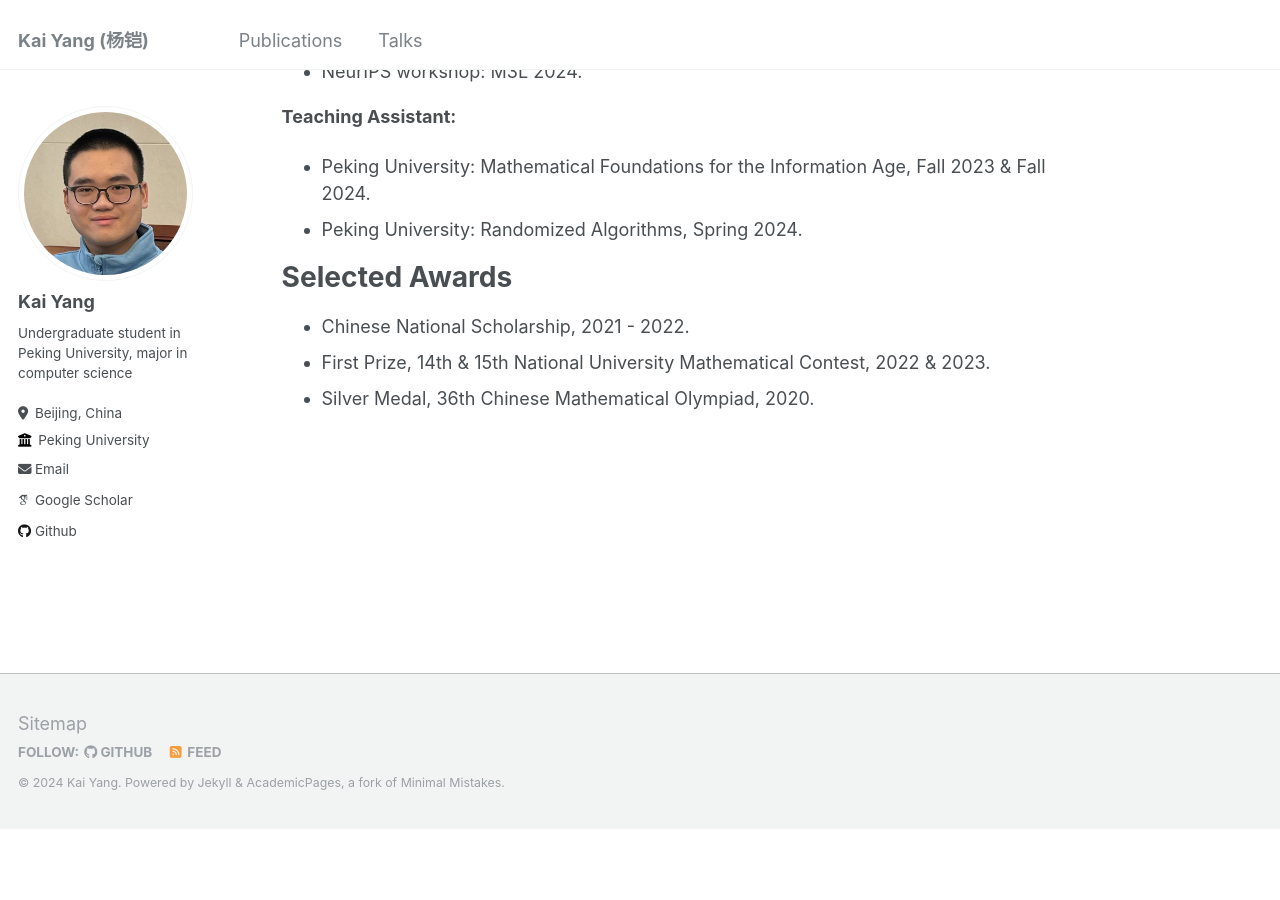
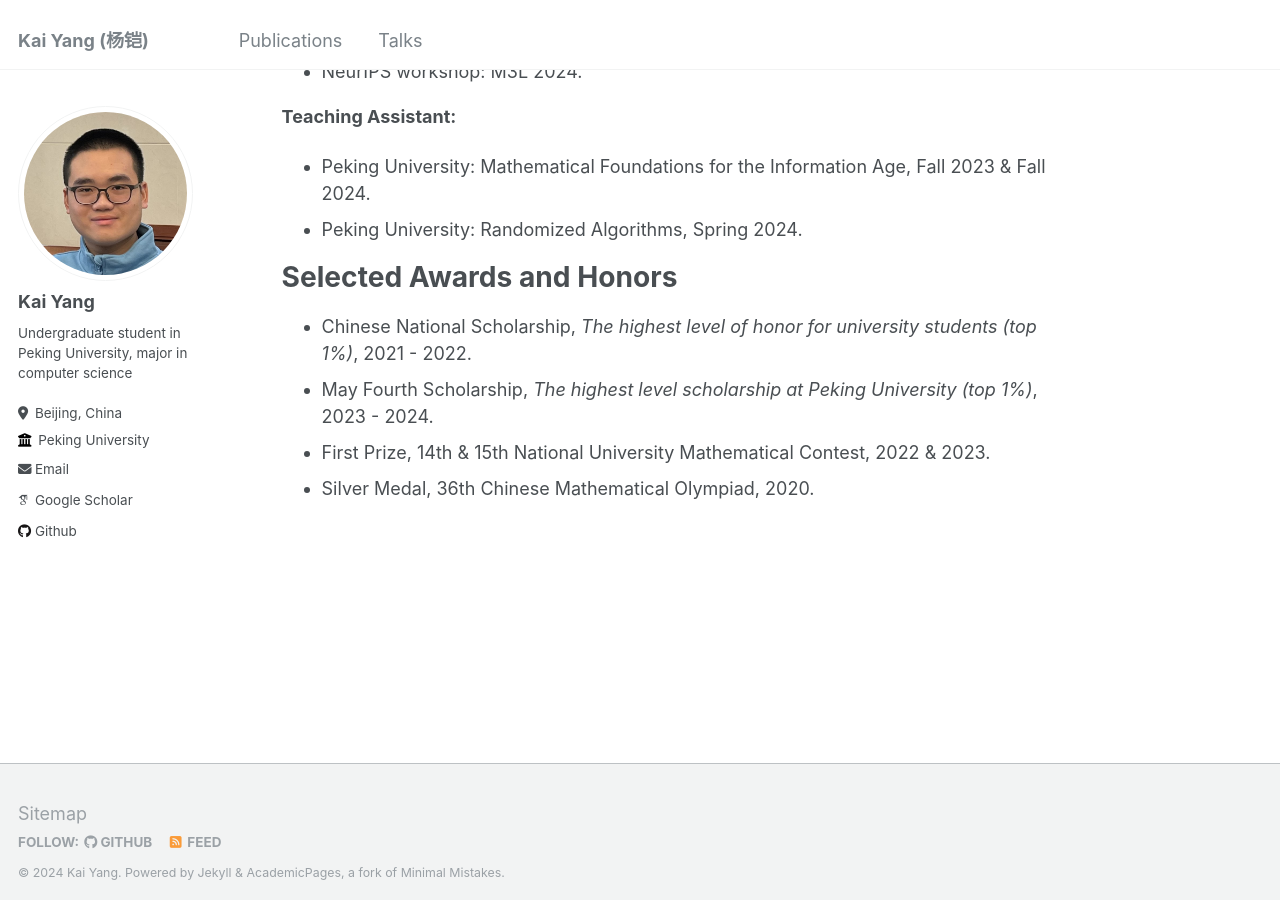
Before and after one commit to YK-YoungK/yk-youngk.github.io, a Jekyll site: the page built from _pages/about.md, in a window 1280 px wide and 900 px high, scrolled down 899 px. Built offline with Jekyll 4.4.1, drawn with Linux system fonts in a browser that asks for light colours; some web fonts are replaced; before the commit the page ends 1727 px from its top, so only the background shows below that.

Commit message:
Update about.md

```diff
--- a/_pages/about.md
+++ b/_pages/about.md
@@ -37,9 +37,10 @@ Professional Services
 * Peking University: Randomized Algorithms, Spring 2024.
 
 
-Selected Awards
+Selected Awards and Honors
 ======
-* Chinese National Scholarship, 2021 - 2022.
+* Chinese National Scholarship, *The highest level of honor for university students (top 1%)*, 2021 - 2022.
+* May Fourth Scholarship, *The highest level scholarship at Peking University (top 1%)*, 2023 - 2024.
 * First Prize, 14th & 15th National University Mathematical Contest, 2022 & 2023.
 * Silver Medal, 36th Chinese Mathematical Olympiad, 2020.
 
```
